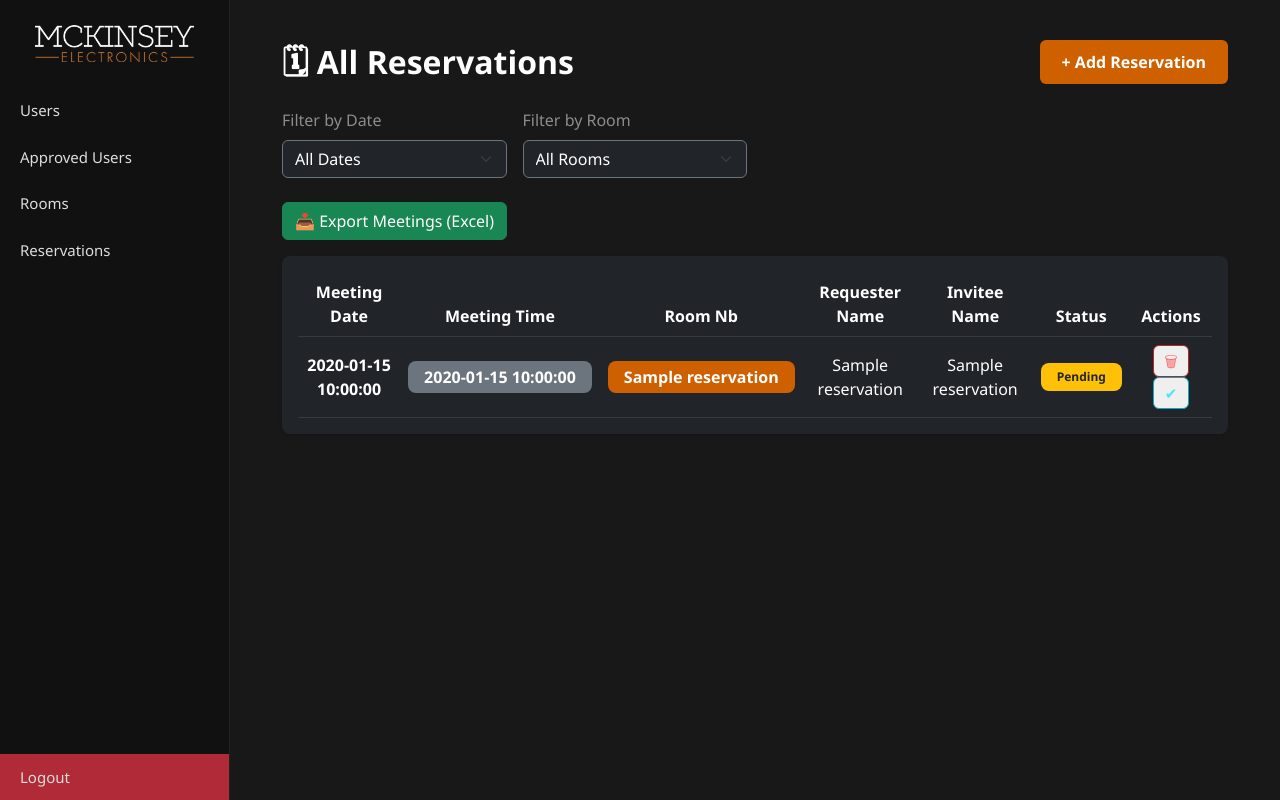
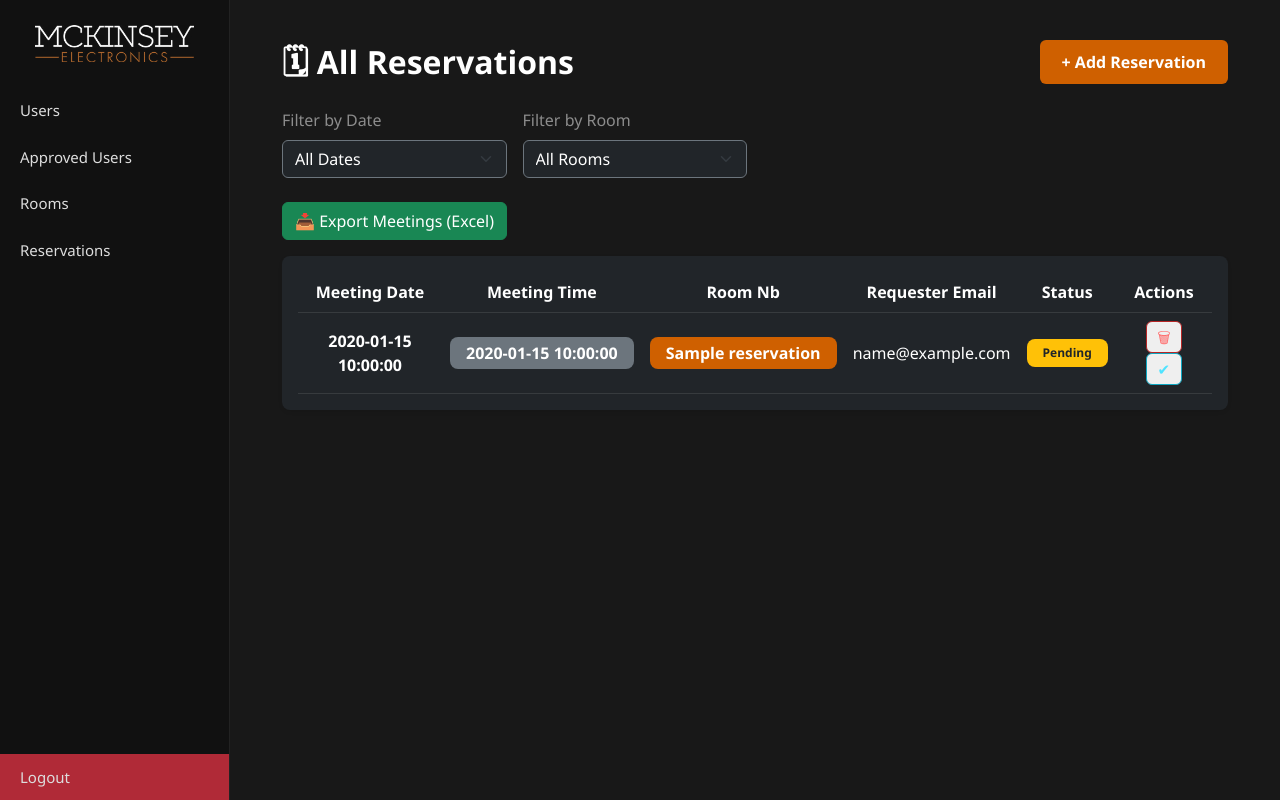
Before and after one commit to lyne2003/electronica-reservation-2026, a Flask app: template templates/admin_reservations.html in a window 1280 px wide. Run offline with Flask 3, Linux system fonts and the light colour scheme; the template is opened without the code that fills it: most values are stand-ins (such as "Sample title", 1, 10 or a date in 2020).

Commit message:
Admin reservations: show requester email, remove invitee column

```diff
--- a/templates/admin_reservations.html
+++ b/templates/admin_reservations.html
@@ -61,8 +61,7 @@
             <th>Meeting Date</th>
             <th>Meeting Time</th>
             <th>Room Nb</th>
-            <th>Requester Name</th>
-            <th>Invitee Name</th>
+            <th>Requester Email</th>
             <th>Status</th>
             <th>Actions</th>
           </tr>
@@ -88,14 +87,9 @@
               </span>
             </td>
 
-            <!-- 👤 REQUESTER -->
+            <!-- 👤 REQUESTER EMAIL -->
             <td data-label="Requester" class="text-white">
-              {{ r['booker_name'] }}
-            </td>
-
-            <!-- 👤 INVITEE -->
-            <td data-label="Invitee" class="text-white">
-              {{ r['entity_name'] }}
+              {{ r['booker_email'] }}
             </td>
 
             <!-- 🔵 STATUS -->
```
